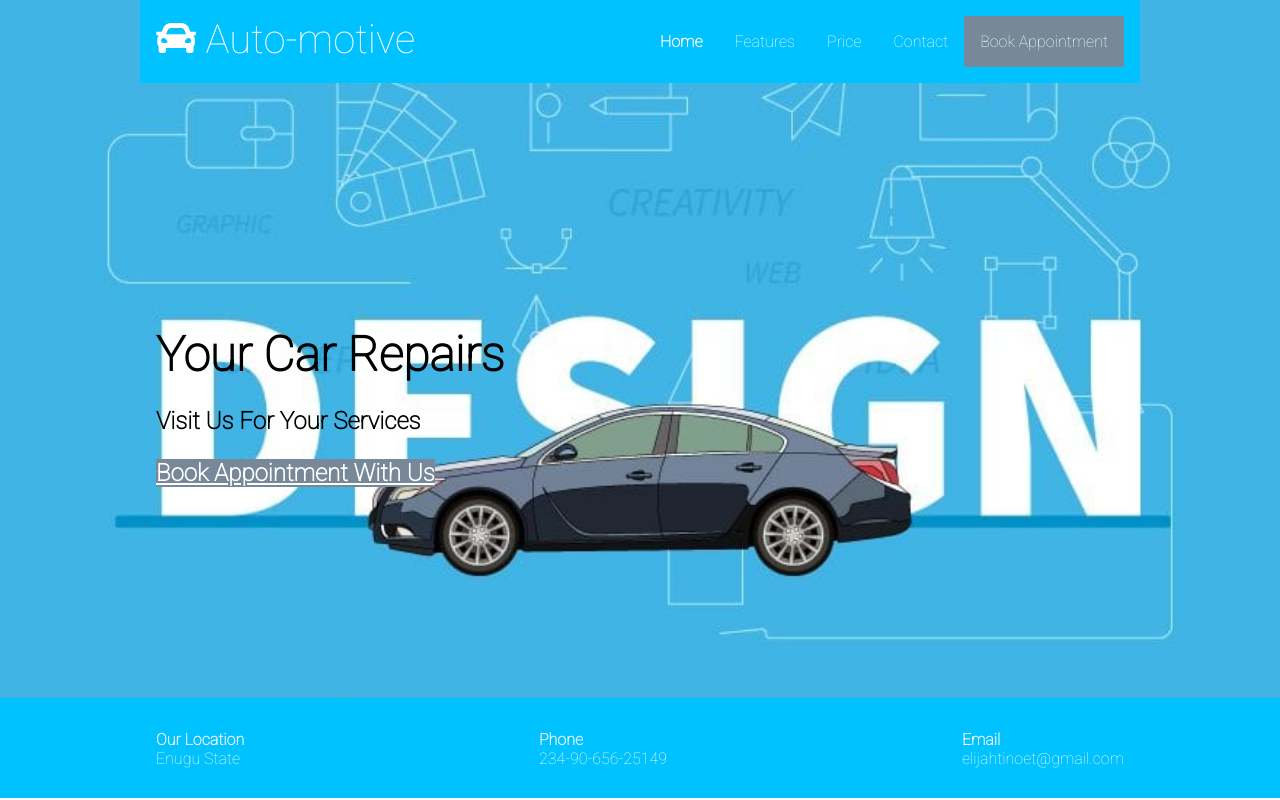
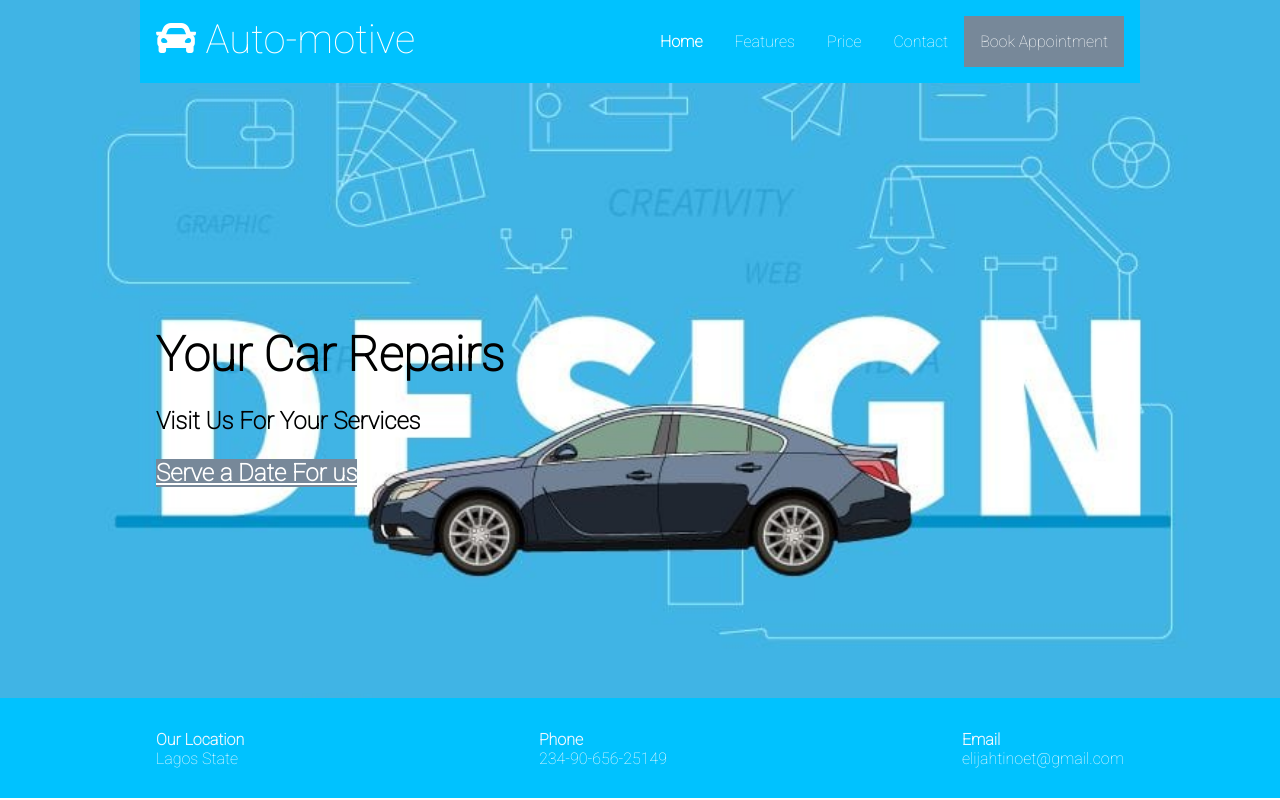
Before and after one commit to Tinoet/mobilecar, a plain HTML site: page index.html in a window 1280 px wide. Drawn offline with Linux system fonts and the light colour scheme.

Commit message:
Update index.html

```diff
--- a/index.html
+++ b/index.html
@@ -30,7 +30,7 @@
       <h1>Your Car Repairs</h1>
       <p>Visit Us For Your Services</p>
       <a href="#" class="highlight">
-      Book Appointment With Us
+      Serve a Date For us
       </a>
     </div>
   </div>
@@ -40,7 +40,7 @@
     <ul class="container">
       <li>
         <strong>Our Location</strong>
-        <p>Enugu State</p>
+          <p>Lagos State</p>
       </li>
       <li>
         <strong>Phone</strong>
```
